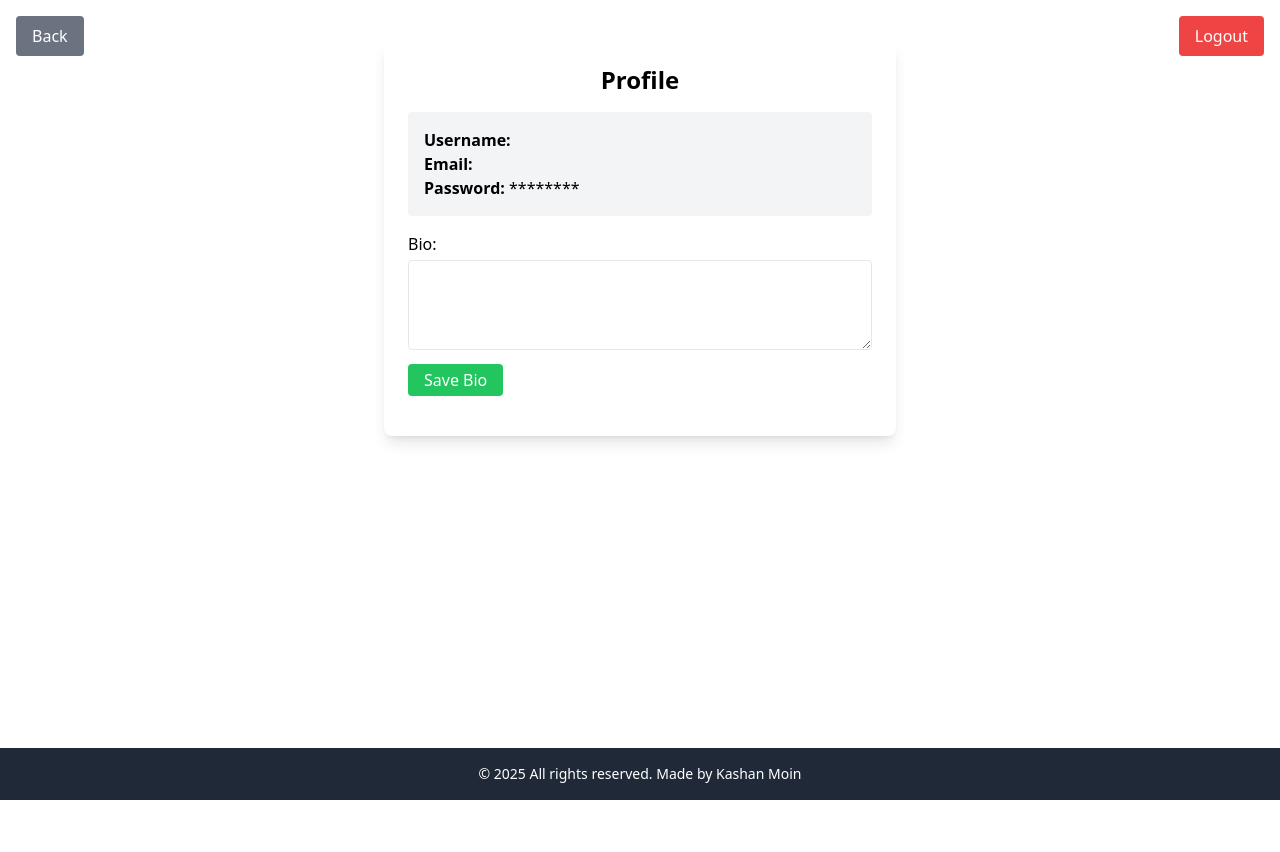
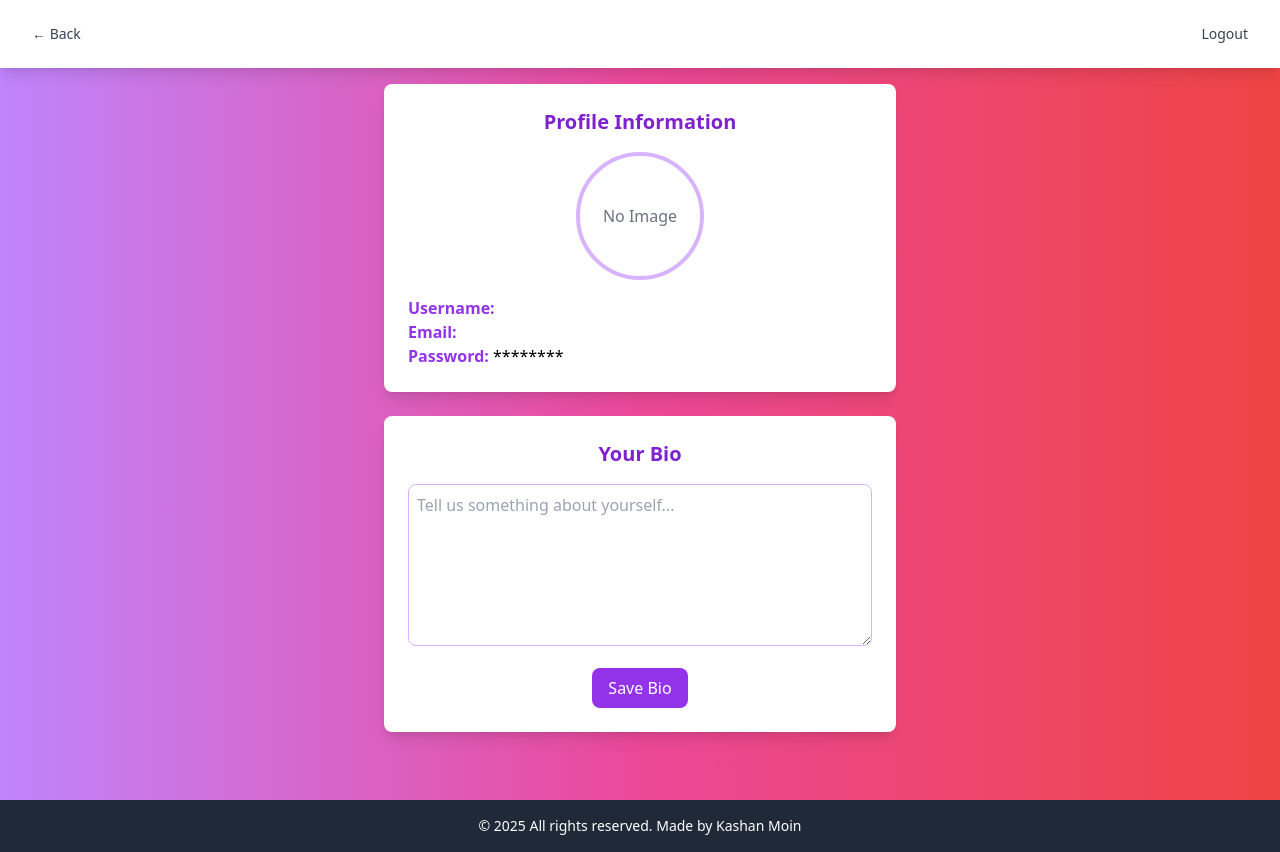
Before and after one commit to muhammadmueenarif/Prayer-Tracking-App, a Next.js app: page /profile in a window 1280 px wide. Before the commit the page ends 800 px from the top, so only its background shows below. Built offline with nearby package versions, Linux system fonts and the light colour scheme; no server answers; sample sign-in values are in the browser's storage.

Commit message:
ui updated

```diff
--- a/app/(protected)/profile/page.js
+++ b/app/(protected)/profile/page.js
@@ -1,13 +1,11 @@
 'use client';
 import { useState, useEffect } from "react";
 import { useRouter } from 'next/navigation';
-import { checkAuth } from "@/app/context/AuthContext"; // Or wherever it's located
-import { AuthContext } from '@/app/context/AuthContext';
 
 export default function Profile() {
-  const [profilePic, setProfilePic] = useState(null);  // For the profile picture (not needed for this task)
   const [bio, setBio] = useState("");  // To hold the bio
-  const [userInfo, setUserInfo] = useState({ username: "", email: "", password: "" });
+  const [userInfo, setUserInfo] = useState({ username: "", email: "" });
+  const [profilePic, setProfilePic] = useState(null); // For the profile picture
   const router = useRouter();
 
   // Function to check if the user is authenticated
@@ -18,7 +16,7 @@ export default function Profile() {
     }
   };
 
-  // Fetch user info (username, email, password) and bio
+  // Fetch user info (username, email, profile picture)
   const fetchUserInfo = async () => {
     try {
       const res = await fetch("http://localhost:5500/api/profile/info", {
@@ -29,7 +27,8 @@ export default function Profile() {
       });
       const data = await res.json();
       if (data.username) {
-        setUserInfo({ username: data.username, email: data.email, password: data.password });
+        setUserInfo({ username: data.username, email: data.email });
+        setProfilePic(data.profilePic); // Assuming the API returns a profilePic URL
       }
     } catch (error) {
       console.error("Error fetching user info:", error);
@@ -91,43 +90,73 @@ export default function Profile() {
   };
 
   return (
-    <div className="max-w-lg mx-auto p-6 bg-white shadow-lg rounded-lg mt-10">
-      {/* Back and Logout buttons */}
+    <div className="min-h-screen bg-gradient-to-r from-purple-400 via-pink-500 to-red-500">
+      {/* Header */}
+      <header className="bg-white shadow-lg">
+        <div className="container mx-auto px-4 py-4 flex justify-between items-center">
           <button
             onClick={handleBack}
-        className="absolute top-4 left-4 bg-gray-500 text-white px-4 py-2 rounded">
-        Back
+            className="text-sm font-medium text-gray-700 hover:text-white px-4 py-2 rounded-md hover:bg-purple-600 transition-colors"
+          >
+            ← Back
           </button>
           <button
             onClick={handleLogout}
-        className="absolute top-4 right-4 bg-red-500 text-white px-4 py-2 rounded">
+            className="text-sm font-medium text-gray-700 hover:text-white px-4 py-2 rounded-md hover:bg-red-600 transition-colors"
+          >
             Logout
           </button>
+        </div>
+      </header>
 
-      <h2 className="text-2xl font-semibold text-center mb-4">Profile</h2>
+      {/* Main Content */}
+      <main className="flex flex-col items-center justify-center min-h-[calc(100vh-160px)] p-4">
+        <div className="w-full max-w-lg space-y-6">
+          {/* Profile Info */}
+          <div className="bg-white shadow-lg rounded-lg p-6">
+            <h2 className="text-xl font-semibold text-center text-purple-700 mb-4">Profile Information</h2>
 
-      {/* User Info */}
-      <div className="bg-gray-100 p-4 rounded mb-4">
-        <p><strong>Username:</strong> {userInfo.username}</p>
-        <p><strong>Email:</strong> {userInfo.email}</p>
-        <p><strong>Password:</strong> ********</p>
+            {/* Profile Picture */}
+            <div className="flex justify-center items-center mb-4">
+              {profilePic ? (
+                <img
+                  src={profilePic} // If profilePic exists, show the image
+                  alt="Profile Picture"
+                  className="w-32 h-32 rounded-full object-cover border-4 border-purple-300"
+                />
+              ) : (
+                <div className="w-32 h-32 flex items-center justify-center text-gray-500 border-4 border-purple-300 rounded-full">
+                  No Image
+                </div>
+              )}
+            </div>
+
+            <p><strong className="text-purple-600">Username:</strong> {userInfo.username}</p>
+            <p><strong className="text-purple-600">Email:</strong> {userInfo.email}</p>
+            <p><strong className="text-purple-600">Password:</strong> ********</p>
           </div>
 
           {/* Bio Section */}
-      <div className="mb-4">
-        <label className="block font-medium">Bio:</label>
+          <div className="bg-white shadow-lg rounded-lg p-6 mt-6">
+            <h2 className="text-xl font-semibold text-center text-purple-700 mb-4">Your Bio</h2>
             <textarea
-          className="w-full p-2 border rounded mt-1"
-          rows="3"
               value={bio}
               onChange={(e) => setBio(e.target.value)}
-        ></textarea>
+              rows={6}
+              className="w-full p-2 border border-purple-300 rounded-lg focus:outline-none focus:ring-2 focus:ring-purple-600"
+              placeholder="Tell us something about yourself..."
+            />
+            <div className="flex justify-center mt-4">
               <button
                 onClick={saveBio}
-          className="mt-2 bg-green-500 text-white px-4 py-1 rounded">
+                className="bg-purple-600 text-white py-2 px-4 rounded-lg hover:bg-purple-700 transition-colors"
+              >
                 Save Bio
               </button>
             </div>
           </div>
+        </div>
+      </main>
+    </div>
   );
 }
--- a/app/(protected)/track-prayer/page.js
+++ b/app/(protected)/track-prayer/page.js
@@ -5,7 +5,7 @@ import { AuthContext } from '@/app/context/AuthContext';
 
 export default function TrackPrayerPage() {
   const router = useRouter();
-  const { logout, isAuthenticated } = useContext(AuthContext); // Access isAuthenticated directly
+  const { logout, isAuthenticated } = useContext(AuthContext);
   const [selectedDate, setSelectedDate] = useState(new Date().toISOString().split('T')[0]);
 
   // State for each prayer's status
@@ -20,9 +20,9 @@ export default function TrackPrayerPage() {
   // Check if the user is authenticated on page load
   useEffect(() => {
     if (!isAuthenticated) {
-      router.push('/login'); // Redirect to login if not authenticated
+      router.push('/login');
     } else {
-      fetchPrayerStatus(); // Only fetch prayer statuses if authenticated
+      fetchPrayerStatus();
     }
   }, [isAuthenticated, selectedDate]);
 
@@ -37,10 +37,7 @@ export default function TrackPrayerPage() {
       });
 
       if (response.ok) {
-        const { data } = await response.json(); // Destructure data from response
-        console.log("API Response:", data); // Log to inspect the data structure
-
-        // Initialize prayers object with default "Not Offered" status
+        const { data } = await response.json();
         const updatedPrayers = {
           fajr: 'Not Offered',
           zohar: 'Not Offered',
@@ -49,16 +46,13 @@ export default function TrackPrayerPage() {
           isha: 'Not Offered',
         };
 
-        // Check if the data contains status for each prayer and update
         for (const [prayer, status] of Object.entries(data)) {
           if (updatedPrayers.hasOwnProperty(prayer)) {
-            updatedPrayers[prayer] = status; // Set the status if prayer exists
+            updatedPrayers[prayer] = status;
           }
         }
 
-        // Set the state with the updated prayer statuses
         setPrayers(updatedPrayers);
-        console.log("Prayer statuses fetched and updated:", updatedPrayers);
       } else {
         console.error('Failed to fetch prayer statuses');
       }
@@ -90,7 +84,6 @@ export default function TrackPrayerPage() {
         throw new Error('Failed to save prayer status');
       }
 
-      const data = await response.json();
       alert(`${prayer.charAt(0).toUpperCase() + prayer.slice(1)} status saved.`);
     } catch (error) {
       console.error("Error saving prayer:", error);
@@ -117,7 +110,6 @@ export default function TrackPrayerPage() {
         throw new Error('Failed to update prayer status');
       }
 
-      const data = await response.json();
       alert(`${prayer.charAt(0).toUpperCase() + prayer.slice(1)} status updated.`);
     } catch (error) {
       console.error("Error updating prayer:", error);
@@ -131,10 +123,10 @@ export default function TrackPrayerPage() {
   };
 
   return (
-    <div className="min-h-screen bg-gray-50">
+    <div className="min-h-screen bg-gradient-to-r from-teal-400 to-blue-500">
       {/* Header */}
-      <header className="bg-white shadow-sm">
-        <div className="container mx-auto px-4 py-4 flex justify-between items-center">
+      <header className="bg-white shadow-md">
+        <div className="container mx-auto px-6 py-4 flex justify-between items-center">
           <button
             onClick={() => router.push('/home')}
             className="text-sm font-medium text-gray-700 hover:text-gray-900 px-4 py-2 rounded-md hover:bg-gray-100 transition-colors"
@@ -151,11 +143,11 @@ export default function TrackPrayerPage() {
       </header>
 
       {/* Main Content */}
-      <main className="flex flex-col items-center min-h-[calc(100vh-160px)] p-4">
-        <div className="w-full max-w-md space-y-6">
+      <main className="flex flex-col items-center justify-center min-h-[calc(100vh-160px)] p-6">
+        <div className="w-full max-w-lg space-y-6">
           {/* Date Selection */}
           <div>
-            <label htmlFor="date" className="block text-sm font-medium text-gray-700 mb-1">
+            <label htmlFor="date" className="block text-sm font-medium text-gray-700 mb-2">
               Select Date
             </label>
             <input
@@ -163,41 +155,41 @@ export default function TrackPrayerPage() {
               id="date"
               value={selectedDate}
               onChange={(e) => setSelectedDate(e.target.value)}
-              className="w-full p-2 border border-gray-300 rounded-lg focus:outline-none focus:ring-2 focus:ring-blue-500"
+              className="w-full p-3 border border-gray-300 rounded-lg focus:outline-none focus:ring-2 focus:ring-teal-500"
             />
           </div>
 
           {/* Prayer List */}
-          <div className="space-y-4">
+          <div className="space-y-6">
             {['fajr', 'zohar', 'asar', 'maghrib', 'isha'].map((prayer) => (
-              <div key={prayer} className="bg-white p-4 rounded-lg shadow-sm">
-                <div className="flex justify-between items-center mb-3">
-                  <h3 className="capitalize font-medium text-gray-700">
+              <div key={prayer} className="bg-white p-6 rounded-lg shadow-lg transition-all duration-300 hover:shadow-2xl">
+                <div className="flex justify-between items-center mb-4">
+                  <h3 className="capitalize font-medium text-xl text-gray-700">
                     {prayer}
                   </h3>
-                  <div className="flex gap-2">
+                  <div className="flex gap-3">
                     <button
                       onClick={() => handleSave(prayer)}
-                      className="text-sm bg-blue-600 text-white px-3 py-1 rounded-md hover:bg-blue-700"
+                      className="text-sm bg-blue-600 text-white px-4 py-2 rounded-md hover:bg-blue-700"
                     >
                       Save
                     </button>
                     <button
                       onClick={() => handleUpdate(prayer)}
-                      className="text-sm bg-green-600 text-white px-3 py-1 rounded-md hover:bg-green-700"
+                      className="text-sm bg-green-600 text-white px-4 py-2 rounded-md hover:bg-green-700"
                     >
                       Update
                     </button>
                   </div>
                 </div>
-                <div className="grid grid-cols-3 gap-2">
+                <div className="grid grid-cols-3 gap-3">
                   {['Offered', 'Not Offered', 'Qazaa'].map((status) => (
                     <button
                       key={status}
                       onClick={() => handleStatusChange(prayer, status)}
-                      className={`p-2 rounded-md text-sm ${
+                      className={`p-3 rounded-md text-sm font-semibold transition-all duration-200 ${
                         prayers[prayer] === status
-                          ? 'bg-blue-600 text-white'
+                          ? 'bg-teal-600 text-white'
                           : 'bg-gray-100 text-gray-700 hover:bg-gray-200'
                       }`}
                     >
```
Also changed, not shown: app/(auth)/login/page.js (+8 -3 lines), app/(auth)/signup/page.js (+6 -1 lines), app/(protected)/daily-routine/page.js (+12 -12 lines), app/(protected)/home/page.js (+12 -10 lines). Lines whose indentation alone changed are shown as unchanged.
